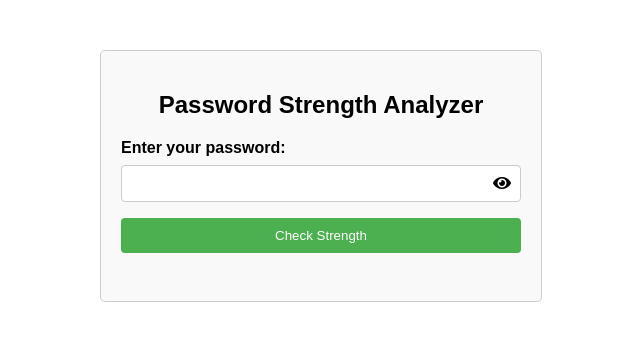
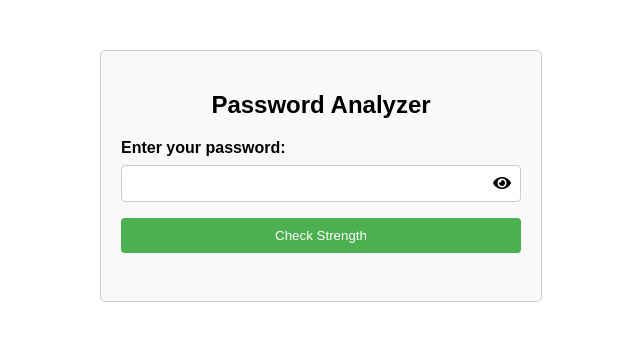
Before and after one commit to Berlinshaju/password_analyser, a plain HTML site: page index.html in a window 1280 px wide. Shown: the whole page, without its empty margins (319-959 px from the left). Drawn offline with Linux system fonts and the light colour scheme.

Commit message:
Update index.html

```diff
--- a/index.html
+++ b/index.html
@@ -9,7 +9,7 @@
 </head>
 <body>
     <div class="container">
-        <h2>Password Strength Analyzer</h2>
+        <h2>Password Analyzer</h2>
         <form id="passwordForm">
             <label for="password">Enter your password:</label><br>
             <div class="password-wrapper">
```
